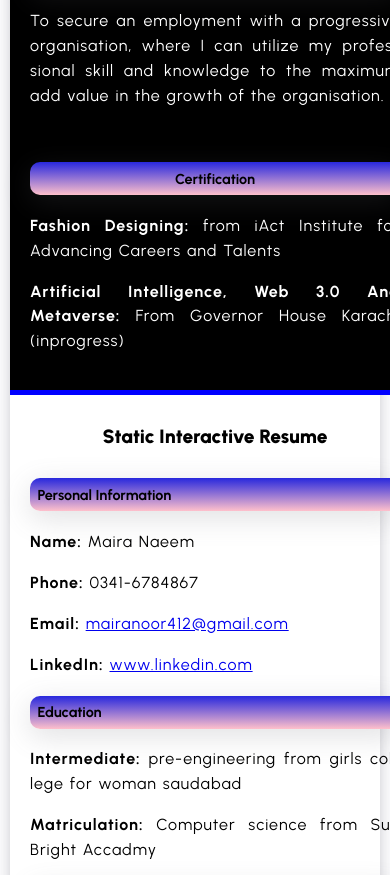
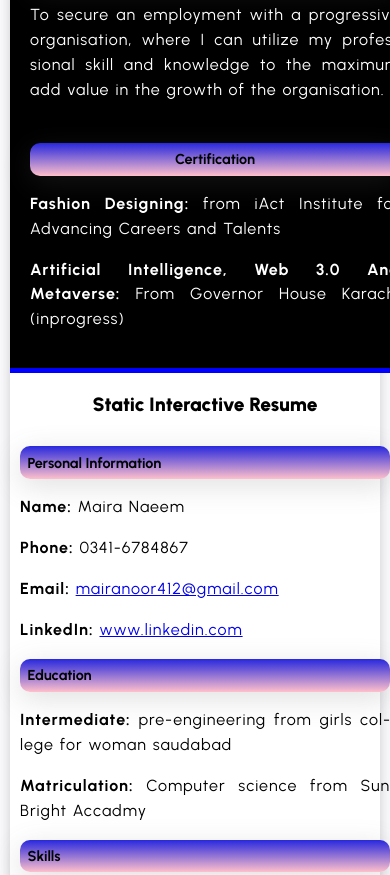
Before and after one commit to mairanoor412/hackathon-milestone-1-2, a plain HTML site: page index.html in a window 390 px wide. Shown: the part 258-1133 px from the top of the page. Drawn offline with Linux system fonts and the light colour scheme.

Commit message:
Add files via upload

```diff
--- a/style.css
+++ b/style.css
@@ -116,6 +116,7 @@ button:hover {
     .resume-container {
         flex-direction: column;
         width: 100%;
+        margin: 10px auto;
     }
 
     .left-section, .right-section {
@@ -130,6 +131,8 @@ button:hover {
 
     h3 {
         font-size: 1rem;
+        margin: 5px 0; /* Adjust to prevent overflow */
+        box-sizing: border-box; /* Include padding in box size */
     }
 
     .profile-picture {
@@ -151,6 +154,8 @@ button:hover {
 
     .profile-picture {
         width: 60%;
+        height: auto;
+        margin: 0 auto 20px;
     }
 
     h1 {
@@ -159,6 +164,11 @@ button:hover {
 
     h3 {
         font-size: 0.9rem;
+        margin: 5px 0; /* Smaller margins for mobile */
+    }
+
+    .right-section {
+        padding: 10px; /* Reduce padding for smaller screens */
     }
 
     button {
```
